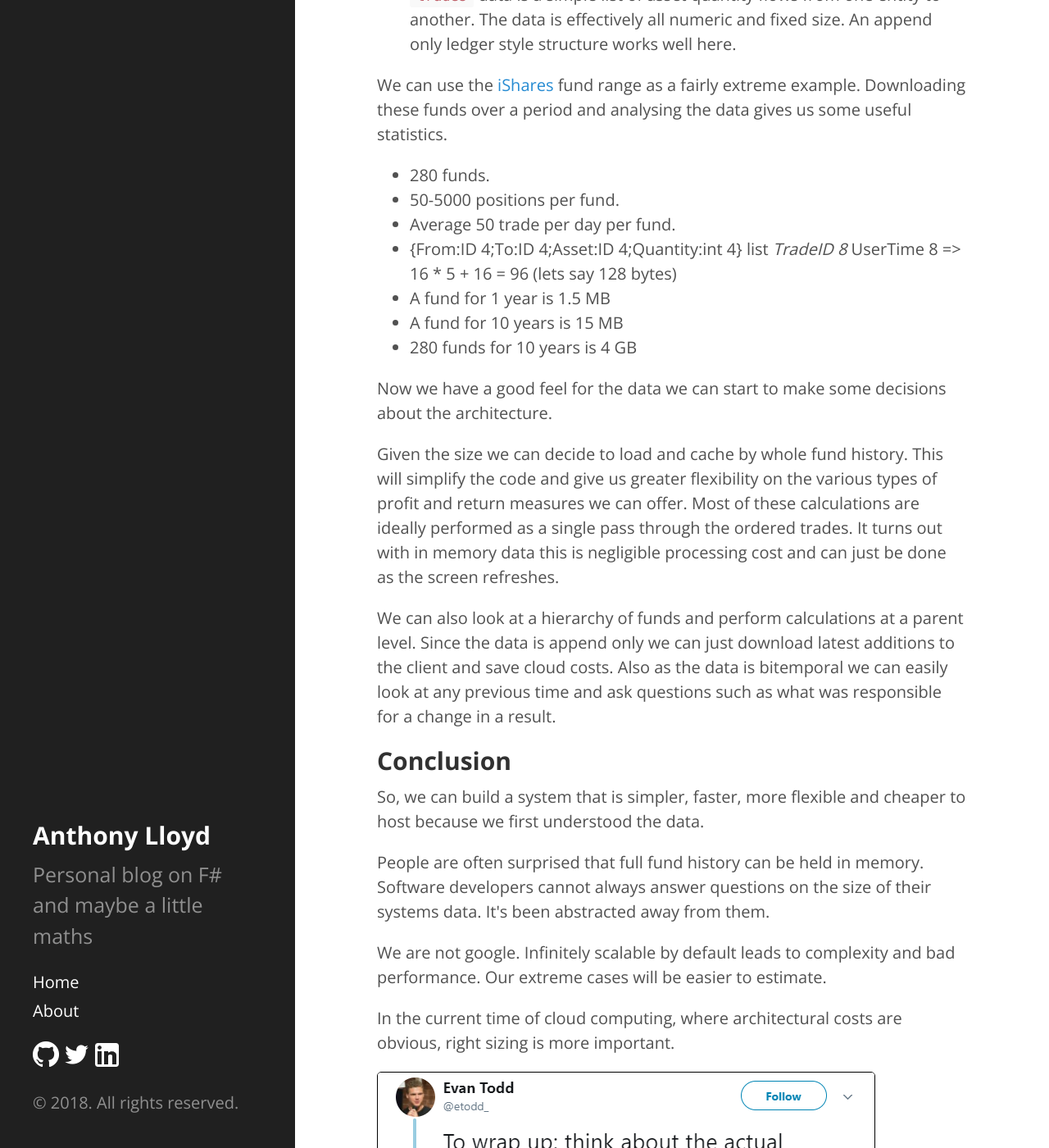
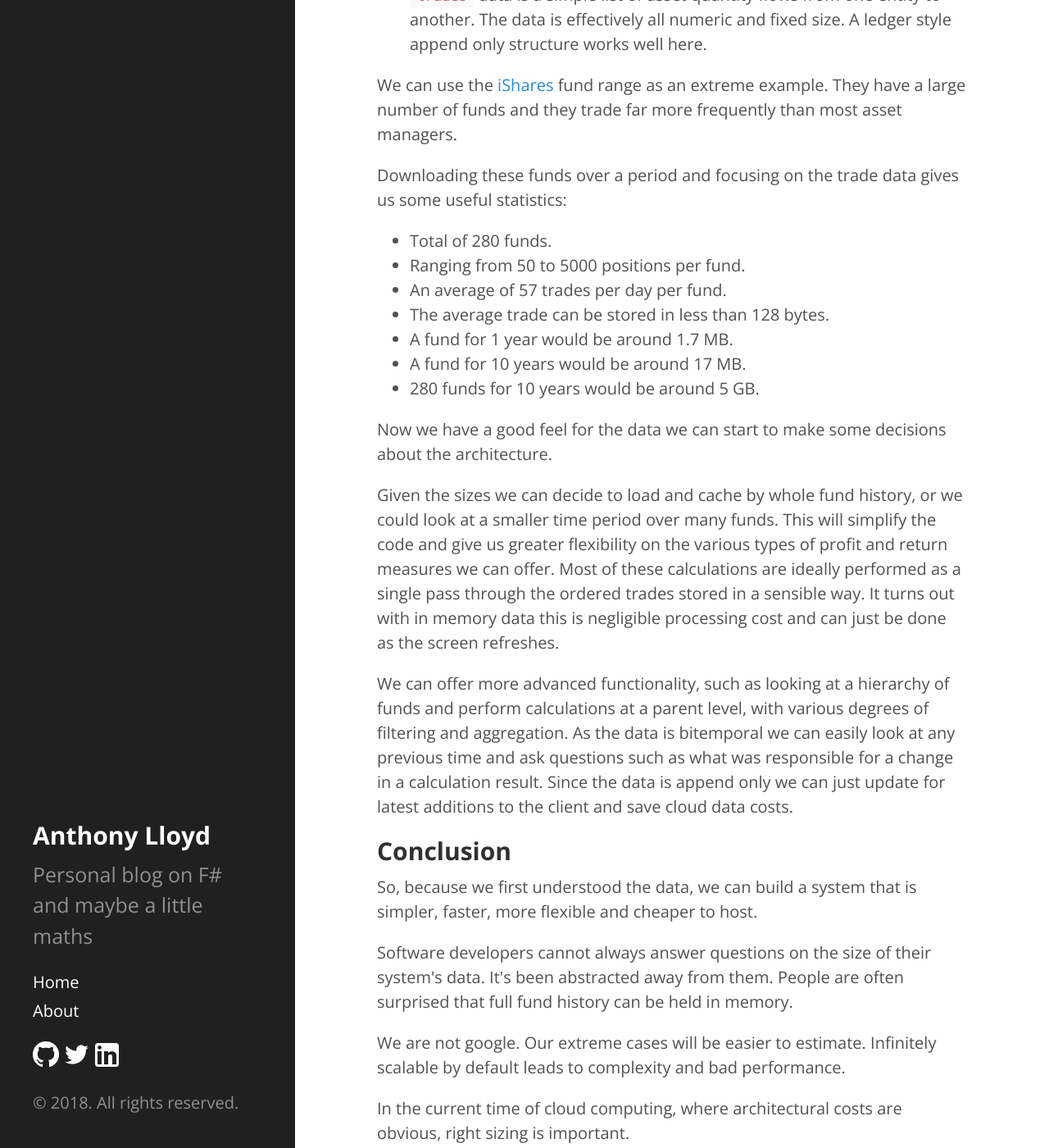
Before and after one commit to AnthonyLloyd/AnthonyLloyd.github.io, a Jekyll site: the page built from _posts/2018-02-10-architecture-data-first.html, in a window 1280 px wide and 1400 px high, scrolled down 1931 px. Shown: the whole window at 82% size. Built offline with Jekyll 4.4.1, drawn with Linux system fonts in a browser that asks for light colours; some web fonts are replaced; comment, search, counter and statistics services are not loaded; some of the changed text lies outside the part shown.

Commit message:
stats done

```diff
--- a/_posts/2018-02-10-architecture-data-first.html
+++ b/_posts/2018-02-10-architecture-data-first.html
@@ -34,35 +34,35 @@ We can ignore these for now and consider caching of calculations at a later stag
 <ul>
 <li><code>terms</code> data is complex in structure but relatively small and changes infrequently. Event sourcing works well here for audit and a changing schema.</li>
 <li><code>timeseries</code> data is simple in structure and can be efficiently compressed down to 10-20% of its original size.</li>
-<li><code>trades</code> data is a simple list of asset quantity flows from one entity to another. The data is effectively all numeric and fixed size. An append only ledger style structure works well here.</li>
+<li><code>trades</code> data is a simple list of asset quantity flows from one entity to another. The data is effectively all numeric and fixed size. A ledger style append only structure works well here.</li>
 </ul>
-<p>We can use the <a href="https://www.ishares.com/uk/intermediaries/en/products/etf-product-list#!type=emeaIshares&amp;tab=overview&amp;view=list">iShares</a> fund range as a fairly extreme example.
-Downloading these funds over a period and analysing the data gives us some useful statistics.</p>
+<p>We can use the <a href="https://www.ishares.com/uk/intermediaries/en/products/etf-product-list#!type=emeaIshares&amp;tab=overview&amp;view=list">iShares</a> fund range as an extreme example.
+They have a large number of funds and they trade far more frequently than most asset managers.</p>
+<p>Downloading these funds over a period and focusing on the trade data gives us some useful statistics:</p>
 <ul>
-<li>280 funds.</li>
-<li>50-5000 positions per fund.</li>
-<li>Average 50 trade per day per fund.</li>
-<li>{From:ID<int> 4;To:ID<int> 4;Asset:ID<int> 4;Quantity:int 4} list <em> TradeID 8 </em> UserTime 8 =&gt; 16 * 5 + 16 = 96 (lets say 128 bytes)</li>
-<li>A fund for 1 year is 1.5 MB</li>
-<li>A fund for 10 years is 15 MB</li>
-<li>280 funds for 10 years is 4 GB</li>
+<li>Total of 280 funds.</li>
+<li>Ranging from 50 to 5000 positions per fund.</li>
+<li>An average of 57 trades per day per fund.</li>
+<li>The average trade can be stored in less than 128 bytes.</li>
+<li>A fund for 1 year would be around 1.7 MB.</li>
+<li>A fund for 10 years would be around 17 MB.</li>
+<li>280 funds for 10 years would be around 5 GB.</li>
 </ul>
 <p>Now we have a good feel for the data we can start to make some decisions about the architecture.</p>
-<p>Given the size we can decide to load and cache by whole fund history.
+<p>Given the sizes we can decide to load and cache by whole fund history, or we could look at a smaller time period over many funds.
 This will simplify the code and give us greater flexibility on the various types of profit and return measures we can offer.
-Most of these calculations are ideally performed as a single pass through the ordered trades.
+Most of these calculations are ideally performed as a single pass through the ordered trades stored in a sensible way.
 It turns out with in memory data this is negligible processing cost and can just be done as the screen refreshes.</p>
-<p>We can also look at a hierarchy of funds and perform calculations at a parent level.
-Since the data is append only we can just download latest additions to the client and save cloud costs.
-Also as the data is bitemporal we can easily look at any previous time and ask questions such as what was responsible for a change in a result.</p>
+<p>We can offer more advanced functionality, such as looking at a hierarchy of funds and perform calculations at a parent level, with various degrees of filtering and aggregation.
+As the data is bitemporal we can easily look at any previous time and ask questions such as what was responsible for a change in a calculation result.
+Since the data is append only we can just update for latest additions to the client and save cloud data costs.</p>
 <h2>Conclusion</h2>
-<p>So, we can build a system that is simpler, faster, more flexible and cheaper to host because we first understood the data.</p>
-<p>People are often surprised that full fund history can be held in memory.
-Software developers cannot always answer questions on the size of their systems data. It's been abstracted away from them.</p>
-<p>We are not google.
-Infinitely scalable by default leads to complexity and bad performance.
-Our extreme cases will be easier to estimate.</p>
-<p>In the current time of cloud computing, where architectural costs are obvious, right sizing is more important.</p>
+<p>So, because we first understood the data, we can build a system that is simpler, faster, more flexible and cheaper to host.</p>
+<p>Software developers cannot always answer questions on the size of their system's data. It's been abstracted away from them.
+People are often surprised that full fund history can be held in memory.</p>
+<p>We are not google. Our extreme cases will be easier to estimate.
+Infinitely scalable by default leads to complexity and bad performance.</p>
+<p>In the current time of cloud computing, where architectural costs are obvious, right sizing is important.</p>
 <img style="border:1px solid black" src="/{{site.baseurl}}public/twitter/to_sum_up.png" title="To sum up"/>
 <h2>References</h2>
 <p><a href="http://etodd.io/2015/09/28/one-weird-trick-better-code/">The One Weird Trick: data first, not code first - Even Todd</a><br />
```
Also changed, not shown: other parts of _posts/2018-02-10-architecture-data-first.html (+1 -1 lines), 1 other file.
